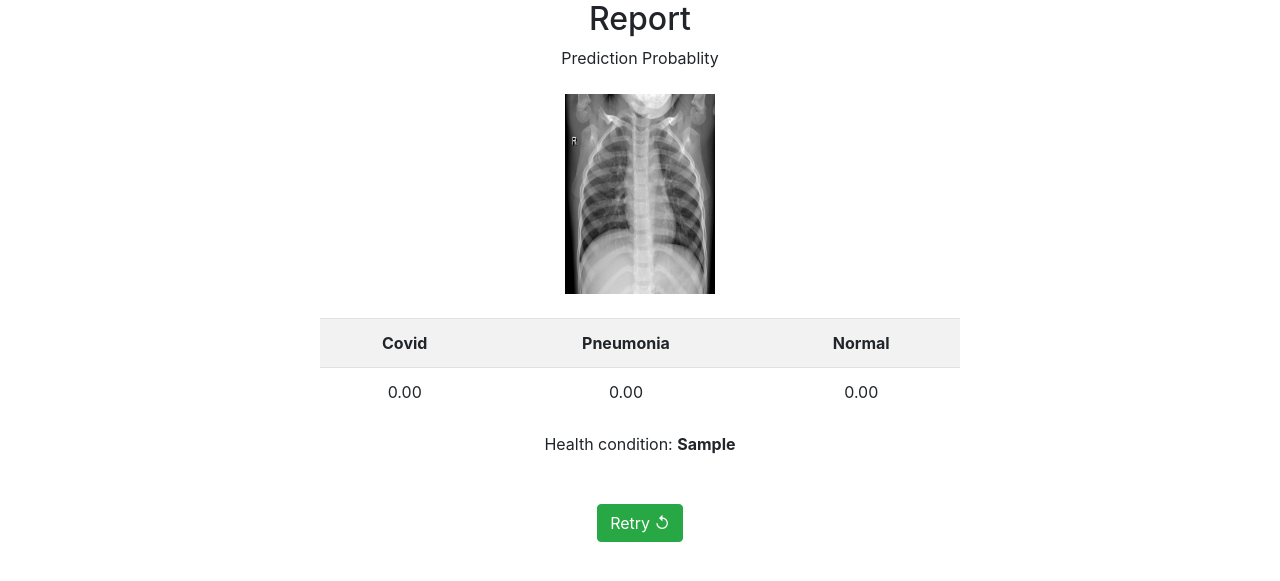
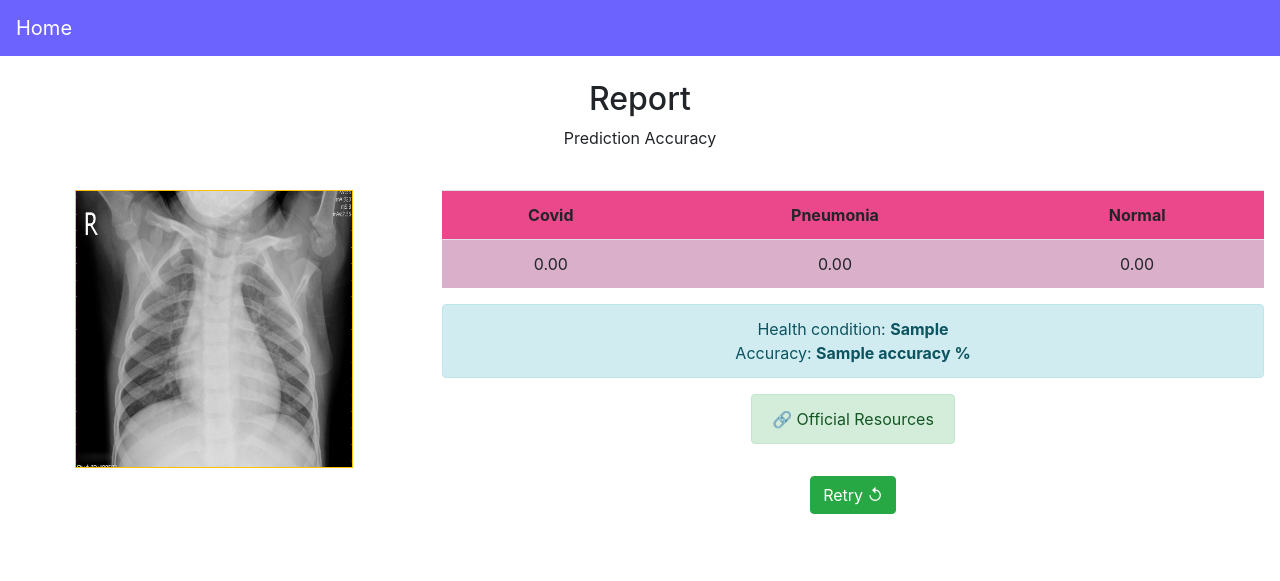
Before and after one commit to shubh123ab/projectcollege, a FastAPI app: template templates/result.html in a window 1280 px wide. Shown: the top 581 px of the page. Run offline with FastAPI, Linux system fonts and the light colour scheme; the template is opened without the code that fills it: most values are stand-ins (such as "Sample title", 1, 10 or a date in 2020); some libraries are stand-ins or nearby versions.

Commit message:
after complete

```diff
--- a/main.py
+++ b/main.py
@@ -5,6 +5,7 @@ from fastapi.templating import Jinja2Templates
 import predict
 import shutil
 import uvicorn
+import math
 
 from fastapi.staticfiles import StaticFiles
 
@@ -31,13 +32,21 @@ async def root(request: Request, my_file: UploadFile = File(...)):
             shutil.copyfileobj(my_file.file, buffer)
         data = predict.predict(my_file)
         val = data['values']
+        if(data['health_condition']=='covid'):
+            accuracy=math.ceil(val['covid']*100)
+        elif(data['health_condition']=='normal'):
+            accuracy=math.ceil(val['normal']*100)
+        else:
+            accuracy=math.ceil(val['pneumonia']*100)
     else:
         data=''
         val=''
+        accuracy=''
     return templates.TemplateResponse("result.html",{
                                                     "request": request,
                                                     "data": data,
                                                     "val":val,
+                                                    "accuracy":accuracy,
                                                     })
 
 if __name__ == "__main__":
--- a/runtime.txt
+++ /dev/null
@@ -1 +0,0 @@
-python-3.8.6
--- a/templates/result.html
+++ b/templates/result.html
@@ -4,39 +4,79 @@
     <meta charset="UTF-8">
     <meta http-equiv="X-UA-Compatible" content="IE=edge">
     <meta name="viewport" content="width=device-width, initial-scale=1.0">
-    <title>Dekh Lo Isko</title>
+    <title>COVID Prediction-Result</title>
     <link rel="stylesheet" href="https://maxcdn.bootstrapcdn.com/bootstrap/4.0.0/css/bootstrap.min.css" integrity="sha384-Gn5384xqQ1aoWXA+058RXPxPg6fy4IWvTNh0E263XmFcJlSAwiGgFAW/dAiS6JXm" crossorigin="anonymous">
     <script src="https://cdnjs.cloudflare.com/ajax/libs/jquery/3.6.0/jquery.min.js" integrity="sha512-894YE6QWD5I59HgZOGReFYm4dnWc1Qt5NtvYSaNcOP+u1T9qYdvdihz0PPSiiqn/+/3e7Jo4EaG7TubfWGUrMQ==" crossorigin="anonymous" referrerpolicy="no-referrer"></script>
 </head>
 <body>
-    <div class="text-center">
+    <nav class="navbar navbar-expand-lg" style="background-color: #6C63FE; color: white;">
+        <a class="navbar-brand text-white" href="http://localhost:8000/">Home</a>
+        <button class="navbar-toggler" type="button" data-toggle="collapse" data-target="#navbarSupportedContent" aria-controls="navbarSupportedContent" aria-expanded="false" aria-label="Toggle navigation">
+            <span class="navbar-toggler-icon"></span>
+        </button>
+
+        <div class="collapse navbar-collapse" id="navbarSupportedContent">
+            <ul class="navbar-nav mr-auto">
+                <!--<li class="nav-item active">
+                    <a class="nav-link text-white" href="http://localhost:8000/">Home <span class="sr-only">(current)</span></a>
+                </li>-->
+                <!--<li class="nav-item">
+                    <a class="nav-link" href="http://localhost:8000/about">About</a>
+                </li>-->
+            </ul>
+            <!--<form class="form-inline my-2 my-lg-0">
+            <input class="form-control mr-sm-2" type="search" placeholder="Search" aria-label="Search">
+            <button class="btn btn-outline-success my-2 my-sm-0 bg-dark" type="submit">Search</button>
+            </form>-->
+        </div>
+    </nav>
+    <div class="text-center pt-4">
         <h2>Report</h2>
-        <div>Prediction Probablity</div>
+        <div>Prediction Accuracy</div>
         <br>
+        <div class="row p-3">
+            <div class="col-sm-4">
                 <div>
-            <img width="150" height="200" src="http://localhost:8000/static/demo.jpg">
+                    <img class="border border-warning" width="70%" height="70%" src="http://localhost:8000/static/demo.jpg">
                 </div>
-        <br>
+            </div>
+            <div class="col-sm-8">
                 <div>
-            <table class="ml-auto mr-auto table table-striped w-50">
-                <tr>
+                    <table class="table table-striped">
+                        <tr style="background-color: #EB478B;">
                             <th>Covid</th>
                             <th>Pneumonia</th>
                             <th>Normal</th>
                         </tr>
-                <tr>
+                        <tr style="background-color: #D9AFC9;">
                             <td>{{'%0.2f'| format(val.covid|float)}}</td>
                             <td>{{'%0.2f'| format(val.pneumonia|float)}}</td>
                             <td>{{'%0.2f'| format(val.normal|float)}}</td>
                         </tr>
                     </table>
                 </div>
-        <div>Health condition: <b>{{data.health_condition}}</b></div>
-        <br>
-        <br>
+                <div>
+                    <p
+                        {% if data.health_condition == 'covid' %}
+                        class="alert alert-danger"
+                        {% elif data.health_condition == 'normal' %}
+                        class="alert alert-success"
+                        {% else %}
+                        class="alert alert-info"
+                        {% endif %}
+                        >Health condition: <b>{{data.health_condition}}</b><br>
+                        Accuracy: <b>{{accuracy}} %</b>
+                    </p>
+                </div>
+                <div>
+                    <p><a href="https://www.mohfw.gov.in/" target="_blank"><input type="button" class="alert alert-success btn" value="🔗 Official Resources"></a></p>
+                </div>
                 <div>
                     <a href="http://localhost:8000/"><input type="button" class="btn btn-success" value="Retry ↺"></a>
                 </div>
             </div>
+        </div>
+
+    </div>
 </body>
 </html>
```
Also changed, not shown: templates/main.html (+34 -18 lines), demo.jpg (added), static/demo.jpg. Lines whose indentation alone changed are shown as unchanged.
